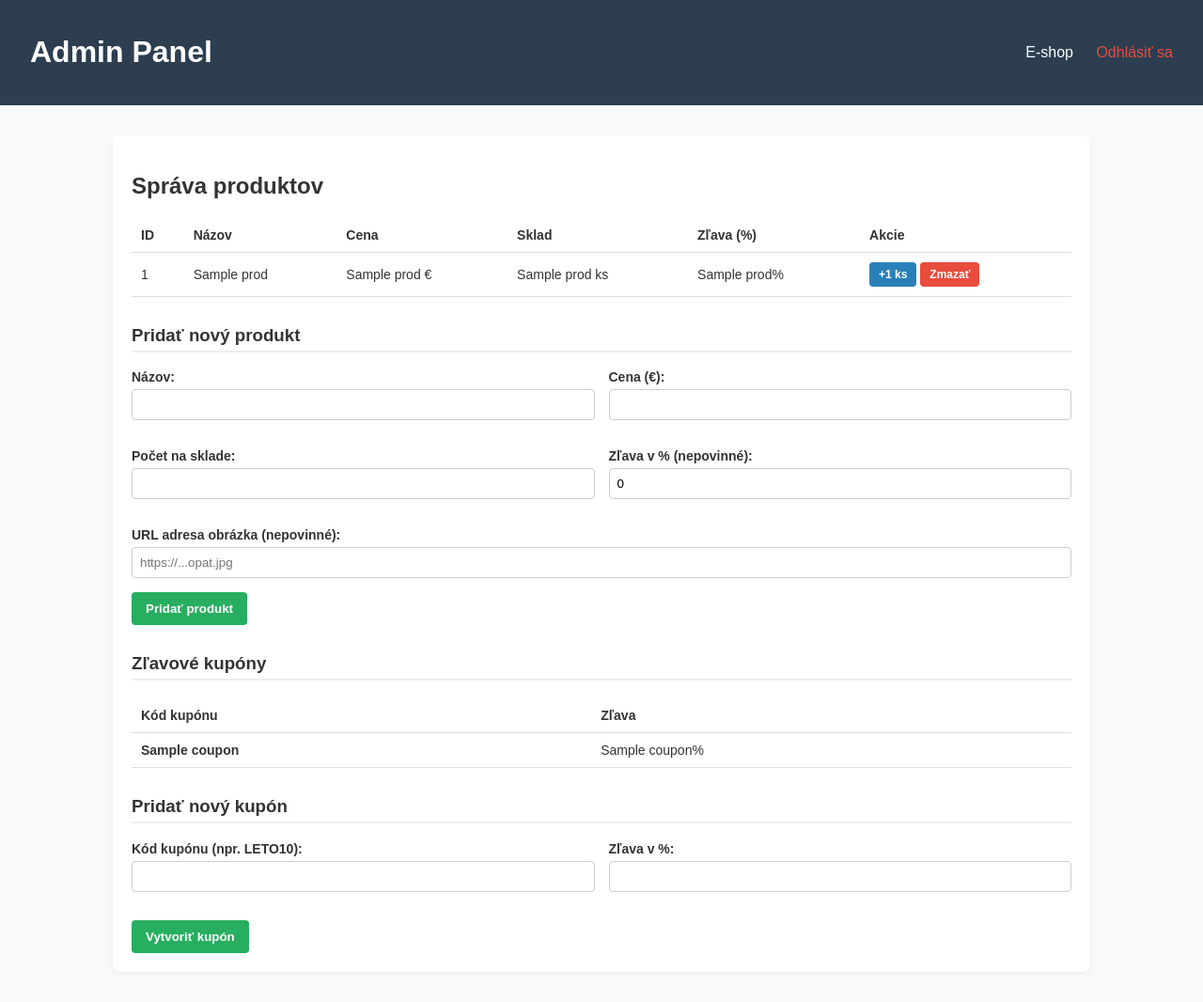
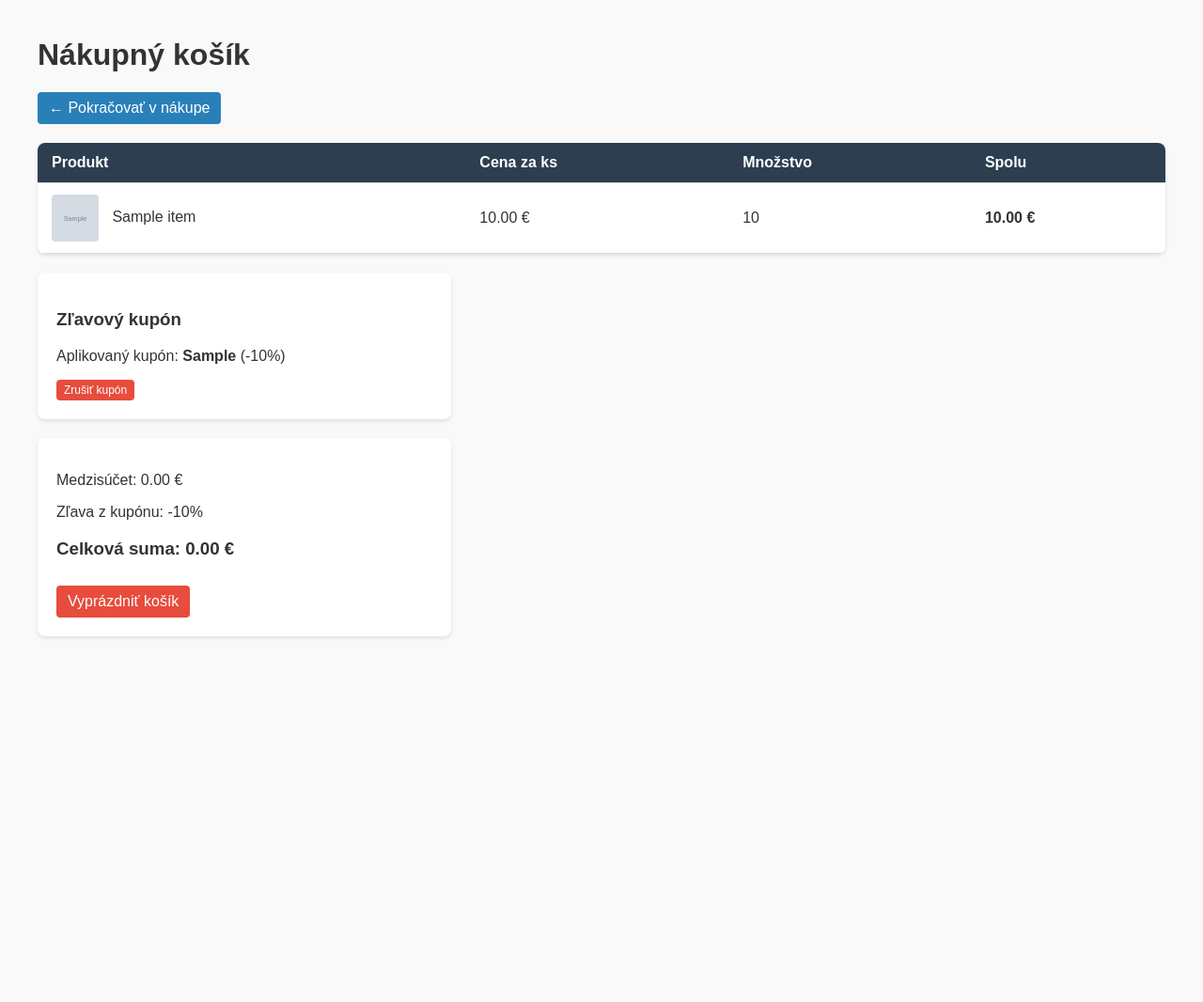
Before and after one commit to matuso1/eshop, a FastAPI app: template templates/cart.html in a window 1280 px wide. Shown: the whole page at 94% size. After the commit the page ends 679 px from the top, so only its background shows below. Run offline with FastAPI, Linux system fonts and the light colour scheme; the template is opened without the code that fills it: most values are stand-ins (such as "Sample title", 1, 10 or a date in 2020); grey boxes marked "Sample" are stand-in pictures.

Commit message:
Update cart.html

```diff
--- a/templates/cart.html
+++ b/templates/cart.html
@@ -2,130 +2,73 @@
 <html lang="sk">
 <head>
     <meta charset="UTF-8">
-    <meta name="viewport" content="width=device-width, initial-scale=1.0">
-    <title>Admin - E-shop</title>
+    <title>Košík - E-shop</title>
     <style>
-        body { font-family: Arial, sans-serif; margin: 0; padding: 0; background-color: #f9f9f9; color: #333; }
-        header { background: #2c3e50; color: white; padding: 1rem 2rem; display: flex; justify-content: space-between; align-items: center; }
-        header a { color: white; text-decoration: none; margin-left: 20px; }
-        .container { max-width: 1000px; margin: 2rem auto; padding: 0 1rem; background: white; padding: 20px; border-radius: 8px; box-shadow: 0 2px 5px rgba(0,0,0,0.05); }
-        table { width: 100%; border-collapse: collapse; margin-bottom: 30px; }
-        th, td { padding: 10px; text-align: left; border-bottom: 1px solid #ddd; font-size: 14px; }
-        .form-row { display: grid; grid-template-columns: 1fr 1fr; gap: 15px; margin-bottom: 15px; }
-        .form-group { margin-bottom: 15px; }
-        label { display: block; margin-bottom: 5px; font-weight: bold; font-size: 14px; }
-        input[type="text"], input[type="number"] { width: 100%; padding: 8px; border: 1px solid #ccc; border-radius: 4px; box-sizing: border-box; }
-        .btn { background: #27ae60; color: white; border: none; padding: 10px 15px; border-radius: 4px; cursor: pointer; font-weight: bold; }
-        .btn:hover { background: #219653; }
-        .btn-danger { background: #e74c3c; padding: 6px 10px; font-size: 12px; }
+        body { font-family: Arial, sans-serif; margin: 40px; background-color: #f9f9f9; color: #333; }
+        .cart-table { width: 100%; border-collapse: collapse; background: white; border-radius: 8px; overflow: hidden; box-shadow: 0 2px 4px rgba(0,0,0,0.1); margin-bottom: 20px; }
+        .cart-table th, .cart-table td { padding: 12px 15px; text-align: left; border-bottom: 1px solid #ddd; }
+        .cart-table th { background-color: #2c3e50; color: white; }
+        .coupon-box { background: white; padding: 20px; border-radius: 8px; box-shadow: 0 2px 4px rgba(0,0,0,0.1); max-width: 400px; margin-bottom: 20px; }
+        .btn { background: #27ae60; color: white; padding: 8px 12px; border: none; border-radius: 4px; cursor: pointer; text-decoration: none; display: inline-block; }
+        .btn-danger { background: #e74c3c; }
         .btn-danger:hover { background: #c0392b; }
-        h3 { border-bottom: 2px solid #eee; padding-bottom: 5px; margin-top: 30px; }
+        .cart-img { width: 50px; height: 50px; object-fit: cover; border-radius: 4px; vertical-align: middle; margin-right: 10px; }
     </style>
 </head>
 <body>
-    <header>
-        <h1>Admin Panel</h1>
-        <nav>
-            <a href="/">E-shop</a>
-            <a href="/logout" style="color: #e74c3c;">Odhlásiť sa</a>
-        </nav>
-    </header>
+    <h1>Nákupný košík</h1>
+    <a href="/" class="btn" style="background: #2980b9; margin-bottom: 20px;">← Pokračovať v nákupe</a>
 
-    <div class="container">
-        <h2>Správa produktov</h2>
-        <table>
+    {% if products_in_cart %}
+        <table class="cart-table">
             <thead>
                 <tr>
-                    <th>ID</th>
-                    <th>Názov</th>
-                    <th>Cena</th>
-                    <th>Sklad</th>
-                    <th>Zľava (%)</th>
-                    <th>Akcie</th>
+                    <th>Produkt</th>
+                    <th>Cena za ks</th>
+                    <th>Množstvo</th>
+                    <th>Spolu</th>
                 </tr>
             </thead>
             <tbody>
-                {% for prod in products %}
-                <tr>
-                    <td>{{ prod[0] }}</td>
-                    <td>{{ prod[1] }}</td>
-                    <td>{{ prod[2] }} €</td>
-                    <td>{{ prod[3] }} ks</td>
-                    <td>{{ prod[4] }}%</td>
-                    <td>
-                        <form action="/admin/restock/{{ prod[0] }}" method="POST" style="display:inline;">
-                            <button type="submit" class="btn" style="padding: 6px 10px; font-size: 12px; background: #2980b9;">+1 ks</button>
-                        </form>
-                        <form action="/admin/delete-product/{{ prod[0] }}" method="POST" style="display:inline;">
-                            <button type="submit" class="btn btn-danger">Zmazať</button>
-                        </form>
-                    </td>
-                </tr>
+                {% for item in products_in_cart %}
+                    <tr>
+                        <td>
+                            {% if item.image_url %}
+                                <img src="{{ item.image_url }}" alt="{{ item.name }}" class="cart-img">
+                            {% endif %}
+                            {{ item.name }}
+                        </td>
+                        <td>{{ "%.2f"|format(item.final_item_price) }} €</td>
+                        <td>{{ item.quantity }}</td>
+                        <td><strong>{{ "%.2f"|format(item.item_total) }} €</strong></td>
+                    </tr>
                 {% endfor %}
             </tbody>
         </table>
 
-        <h3>Pridať nový produkt</h3>
-        <form action="/admin/add-product" method="POST">
-            <div class="form-row">
-                <div class="form-group">
-                    <label>Názov:</label>
-                    <input type="text" name="name" required>
-                </div>
-                <div class="form-group">
-                    <label>Cena (€):</label>
-                    <input type="number" step="0.01" name="price" required>
-                </div>
-            </div>
-            <div class="form-row">
-                <div class="form-group">
-                    <label>Počet na sklade:</label>
-                    <input type="number" name="stock" required>
-                </div>
-                <div class="form-group">
-                    <label>Zľava v % (nepovinné):</label>
-                    <input type="number" step="0.1" name="discount" value="0">
-                </div>
-            </div>
-            <div class="form-group">
-                <label>URL adresa obrázka (nepovinné):</label>
-                <input type="text" name="image_url" placeholder="https://...opat.jpg">
-            </div>
-            <button type="submit" class="btn">Pridať produkt</button>
-        </form>
+        <div class="coupon-box">
+            <h3>Zľavový kupón</h3>
+            {% if applied_coupon %}
+                <p>Aplikovaný kupón: <strong>{{ applied_coupon }}</strong> (-{{ coupon_discount }}%)</p>
+                <a href="/cart/remove-coupon" class="btn btn-danger" style="padding: 4px 8px; font-size: 12px;">Zrušiť kupón</a>
+            {% else %}
+                <form action="/cart/apply-coupon" method="POST">
+                    <input type="text" name="coupon_code" placeholder="Zadajte kód kupónu" required style="padding: 6px; width: 60%;">
+                    <button type="submit" class="btn">Použiť</button>
+                </form>
+            {% endif %}
+        </div>
 
-        <h3>Zľavové kupóny</h3>
-        <table>
-            <thead>
-                <tr>
-                    <th>Kód kupónu</th>
-                    <th>Zľava</th>
-                </tr>
-            </thead>
-            <tbody>
-                {% for coupon in coupons %}
-                <tr>
-                    <td><strong>{{ coupon[1] }}</strong></td>
-                    <td>{{ coupon[2] }}%</td>
-                </tr>
-                {% endfor %}
-            </tbody>
-        </table>
-
-        <h3>Pridať nový kupón</h3>
-        <form action="/admin/add-coupon" method="POST">
-            <div class="form-row">
-                <div class="form-group">
-                    <label>Kód kupónu (npr. LETO10):</label>
-                    <input type="text" name="code" required>
-                </div>
-                <div class="form-group">
-                    <label>Zľava v %:</label>
-                    <input type="number" step="0.1" name="discount_percent" required>
-                </div>
-            </div>
-            <button type="submit" class="btn">Vytvoriť kupón</button>
-        </form>
-    </div>
+        <div style="background: white; padding: 20px; border-radius: 8px; box-shadow: 0 2px 4px rgba(0,0,0,0.1); max-width: 400px;">
+            <p>Medzisúčet: {{ "%.2f"|format(subtotal) }} €</p>
+            {% if coupon_discount > 0 %}
+                <p>Zľava z kupónu: -{{ coupon_discount }}%</p>
+            {% endif %}
+            <h3>Celková suma: {{ "%.2f"|format(total) }} €</h3>
+            <a href="/cart/clear" class="btn btn-danger" style="margin-top: 10px;">Vyprázdniť košík</a>
+        </div>
+    {% else %}
+        <p>Váš košík je prázdny.</p>
+    {% endif %}
 </body>
 </html>
```
